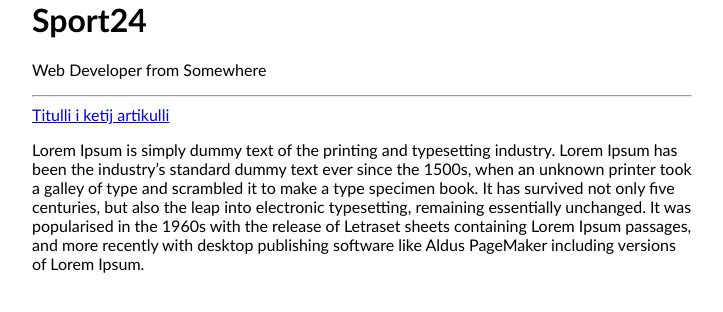
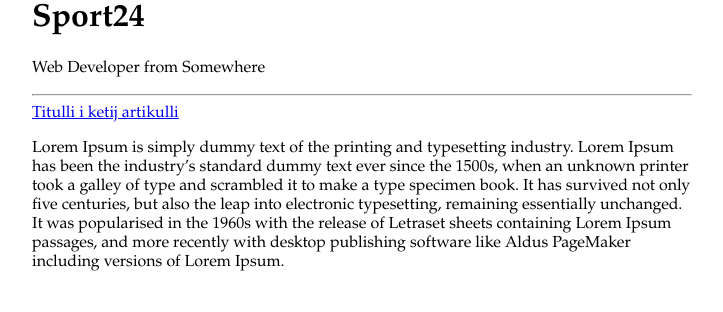
Before and after one commit to 78965/78965.github-io, a Jekyll site: the page built from index.html, in a window 1280 px wide. Shown: the top 312 px of the page, without its empty margins (278-1001 px from the left). Built offline with Jekyll 4.4.1, drawn with Linux system fonts in a browser that asks for light colours.

Commit message:
Update default.html

```diff
--- a/_layouts/default.html
+++ b/_layouts/default.html
@@ -2,7 +2,7 @@
   <head>
     <title>{% if page.title %}{{ page.title }} – {% endif %}{{ site.name }} – {{ site.description }}</title>
     <style>
-      body {max-width:660px;margin:0 auto;font-family:Trebuchet MS;}
+      body {max-width:660px;margin:0 auto;font-family:Garamond;}
     </style>
         <link href="https://fonts.googleapis.com/css?family=Open+Sans" rel="stylesheet" type="text/css">
   </head>
```
